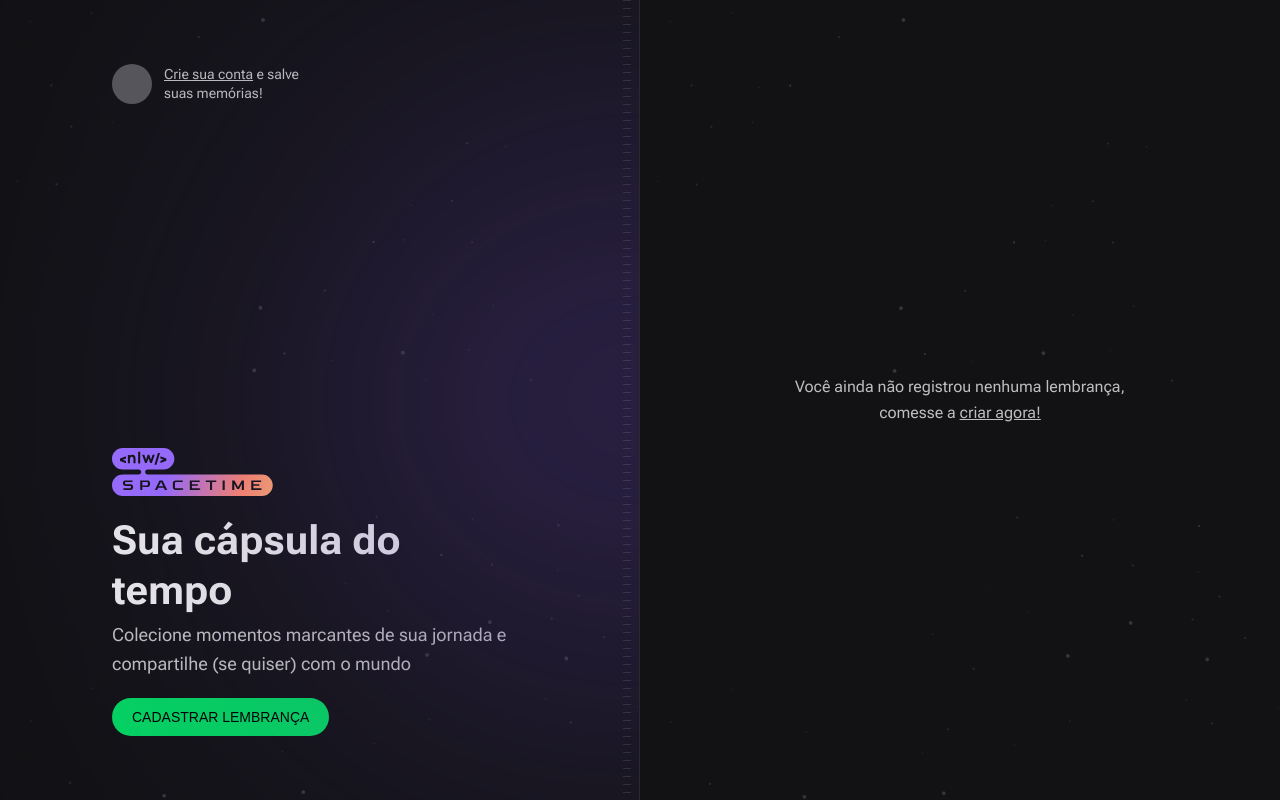
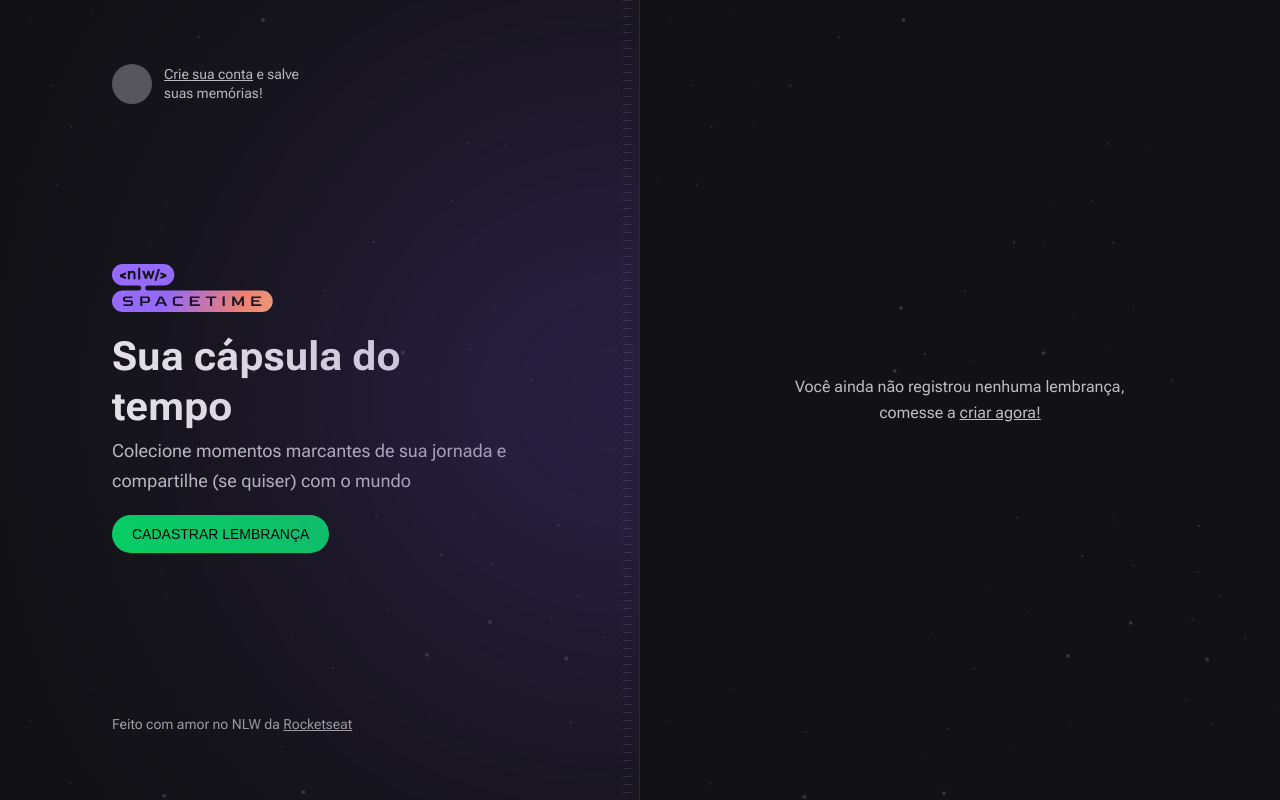
Before and after one commit to aristidesquetajr/nlw-spacetime, a Next.js app in the folder web/: page / in a window 1280 px wide. Built offline with nearby package versions, Linux system fonts and the light colour scheme; a web font is replaced by a local one.

Commit message:
feat: added copyright

```diff
--- a/web/src/app/page.tsx
+++ b/web/src/app/page.tsx
@@ -47,6 +47,19 @@
             CADASTRAR LEMBRANÇA
           </a>
         </div>
+
+        {/* Copyright */}
+        <div className="text-sm leading-relaxed text-gray-200">
+          Feito com amor no NLW da{' '}
+          <a
+            target="_blank"
+            rel="noreferrer"
+            className="underline hover:text-gray-100"
+            href="https://rocketseat.com.br"
+          >
+            Rocketseat
+          </a>
+        </div>
       </div>
 
       {/* Right */}
```
